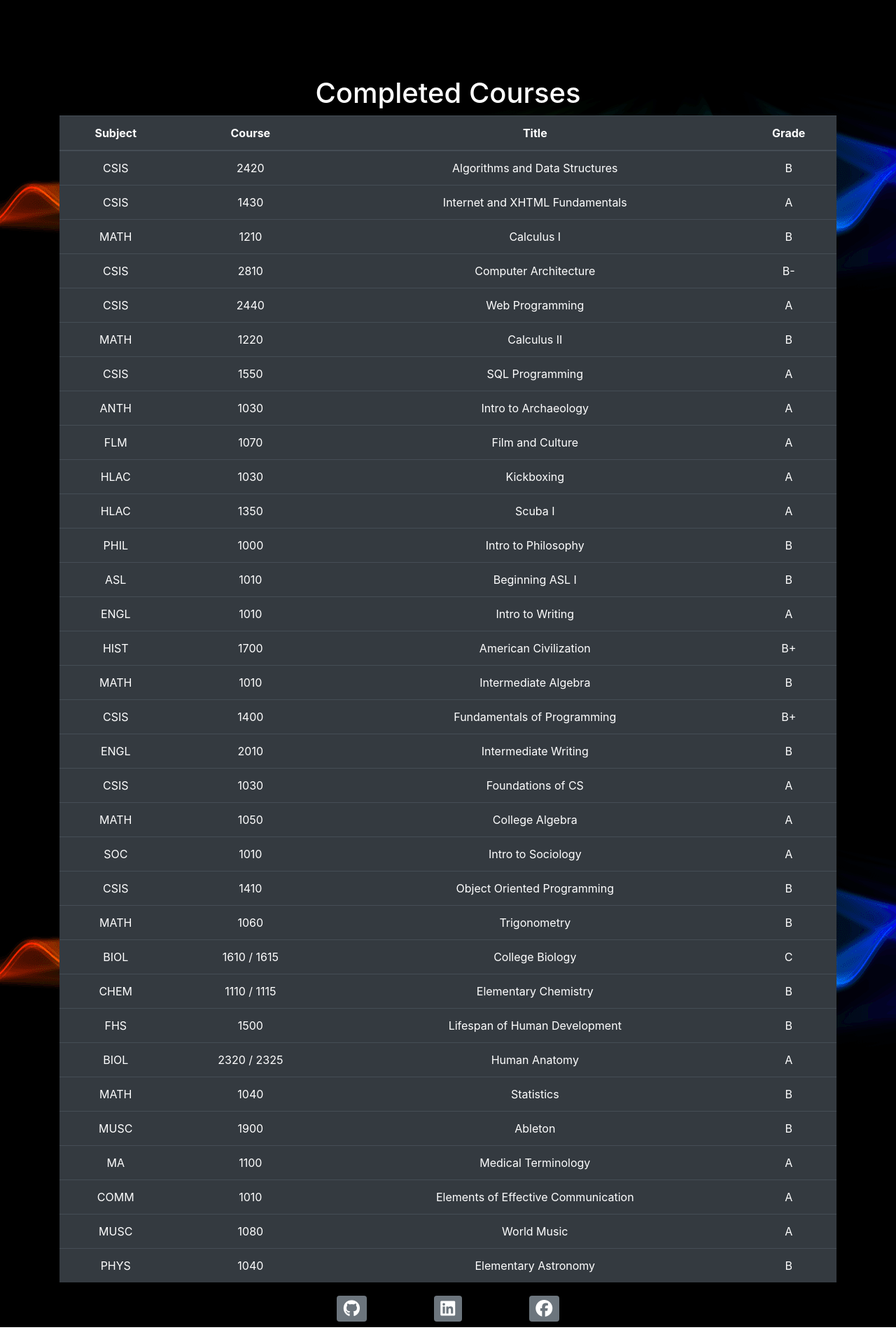
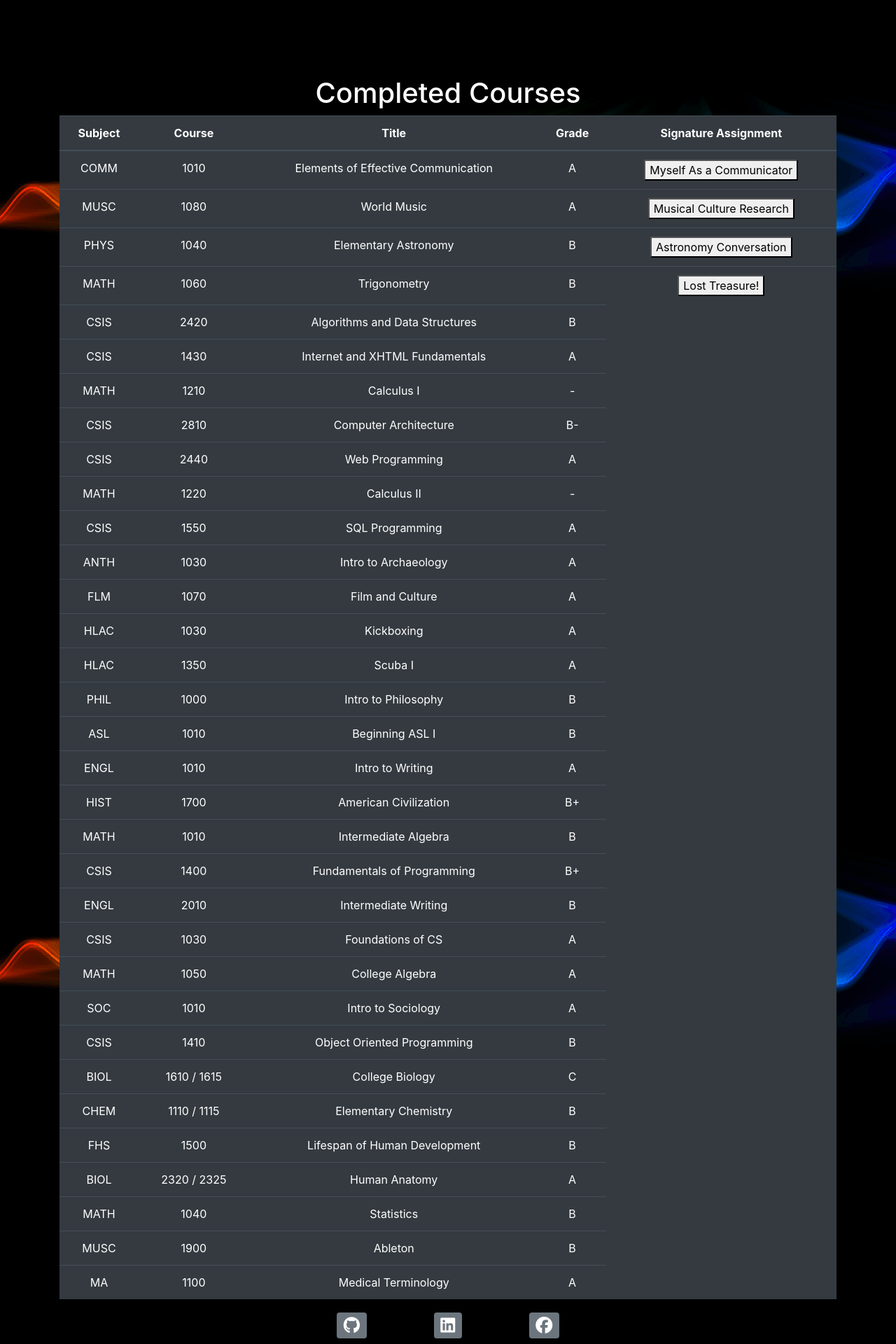
Before and after one commit to JINJ95/JJ-Portfolio, a React (Create React App) app: page /slcc in a window 1280 px wide. Shown: the part 252-2172 px from the top of the page at 70% size. Before the commit the page ends 2148 px from the top, so only its background shows below. Built offline with nearby package versions, Linux system fonts and the light colour scheme.

Commit message:
added signature assignment pages

```diff
--- a/src/App.js
+++ b/src/App.js
@@ -10,6 +10,10 @@ import SLCC from './pages/slcc.jsx';
 import Resume from './pages/resume';
 import Navbar from './components/Nav';
 import Footer from './components/Footer';
+import Myself from './pages/signatureAssignments/COMM/myselfAsACommunicator';
+import Astronomy from './pages/signatureAssignments/PHYS/astronomyConversation';
+import Music from './pages/signatureAssignments/MUSIC/musicalCulture';
+import LostTreasure from './pages/signatureAssignments/MATH1060/lostTreasure';
 
 
 function App() {
@@ -42,6 +46,18 @@ function App() {
         <Route path="/projects">
           <Projects />
         </Route>
+        <Route path="/myselfAsACommunicator">
+          <Myself />
+        </Route>
+        <Route path="/astronomy">
+          <Astronomy />
+        </Route>
+        <Route path="/music">
+          <Music />
+        </Route>
+        <Route path="/lostTreasure">
+          <LostTreasure />
+        </Route>
       </Switch>
       <Footer />
     </Router>
--- /dev/null
+++ b/src/pages/signatureAssignments/COMM/myselfAsACommunicator.jsx
@@ -0,0 +1,11 @@
+import React from 'react'
+import { withRouter } from 'react-router-dom'
+
+function Myself() {
+    return (
+        <div className="container">
+        myselfAsaCommunicator
+        </div>
+    );
+}
+export default withRouter(Myself)
--- /dev/null
+++ b/src/pages/signatureAssignments/MATH1060/lostTreasure.jsx
@@ -0,0 +1,11 @@
+import React from 'react'
+import { withRouter } from 'react-router-dom'
+
+function LostTreasure() {
+    return (
+        <div className="container">
+        Lost Treasure
+        </div>
+    );
+}
+export default withRouter(LostTreasure)
--- /dev/null
+++ b/src/pages/signatureAssignments/MUSIC/musicalCulture.jsx
@@ -0,0 +1,11 @@
+import React from 'react'
+import { withRouter } from 'react-router-dom'
+
+function Music() {
+    return (
+        <div className="container">
+        musical culture
+        </div>
+    );
+}
+export default withRouter(Music)
--- /dev/null
+++ b/src/pages/signatureAssignments/PHYS/astronomyConversation.jsx
@@ -0,0 +1,11 @@
+import React from 'react'
+import { withRouter } from 'react-router-dom'
+
+function Astronomy() {
+    return (
+        <div className="container">
+        Astronomy Conversation
+        </div>
+    );
+}
+export default withRouter(Astronomy)
--- a/src/pages/slcc.jsx
+++ b/src/pages/slcc.jsx
@@ -3,9 +3,18 @@ import { withRouter } from "react-router-dom"
 import Jumbotron from '../components/Jumbotron'
 
 function Education({ history }) {
-    // function goto() {
-    //     history.push(`/projects`)
-    // }
+    function gotoMyself() {
+        history.push(`/myselfAsACommunicator`)
+    }
+    function gotoAstronomy() {
+        history.push(`/astronomy`)
+    }
+    function gotoMusic() {
+        history.push(`/music`)
+    }
+    function gotoLostTreasure() {
+        history.push(`/lostTreasure`)
+    }
 
     return (
         <div className="container">
@@ -19,10 +28,39 @@ function Education({ history }) {
                             <th scope="col">Course</th>
                             <th scope="col">Title</th>
                             <th scope="col">Grade</th>
+                            <th scope="col">Signature Assignment</th>
                         </tr>
                     </thead>
                     <tbody>
-                    <tr>
+                        <tr>
+                            <td>COMM</td>
+                            <td>1010</td>
+                            <td>Elements of Effective Communication</td>
+                            <td>A</td>
+                            <td><button onClick={() => gotoMyself()}>Myself As a Communicator</button></td>
+                        </tr>
+                        <tr>
+                            <td>MUSC</td>
+                            <td>1080</td>
+                            <td>World Music</td>
+                            <td>A</td>
+                            <td><button onClick={() => gotoMusic()}>Musical Culture Research</button></td>
+                        </tr>
+                        <tr>
+                            <td>PHYS</td>
+                            <td>1040</td>
+                            <td>Elementary Astronomy</td>
+                            <td>B</td>
+                            <td><button onClick={() => gotoAstronomy()}>Astronomy Conversation</button></td>
+                        </tr>
+                        <tr>
+                            <td>MATH</td>
+                            <td>1060</td>
+                            <td>Trigonometry</td>
+                            <td>B</td>
+                            <td><button onClick={() => gotoLostTreasure()}>Lost Treasure!</button></td>
+                        </tr>
+                        <tr>
                             <td>CSIS</td>
                             <td>2420</td>
                             <td>Algorithms and Data Structures</td>
@@ -38,7 +76,7 @@ function Education({ history }) {
                             <td>MATH</td>
                             <td>1210</td>
                             <td>Calculus I</td>
-                            <td>B</td>
+                            <td>-</td>
                         </tr>
                         <tr>
                             <td>CSIS</td>
@@ -56,7 +94,7 @@ function Education({ history }) {
                             <td>MATH</td>
                             <td>1220</td>
                             <td>Calculus II</td>
-                            <td>B</td>
+                            <td>-</td>
                         </tr>
                         <tr>
                             <td>CSIS</td>
@@ -155,12 +193,6 @@ function Education({ history }) {
                             <td>B</td>
                         </tr>
                         <tr>
-                            <td>MATH</td>
-                            <td>1060</td>
-                            <td>Trigonometry</td>
-                            <td>B</td>
-                        </tr>
-                        <tr>
                             <td>BIOL</td>
                             <td>1610 / 1615</td>
                             <td>College Biology</td>
@@ -202,24 +234,6 @@ function Education({ history }) {
                             <td>Medical Terminology</td>
                             <td>A</td>
                         </tr>
-                        <tr>
-                            <td>COMM</td>
-                            <td>1010</td>
-                            <td>Elements of Effective Communication</td>
-                            <td>A</td>
-                        </tr>
-                        <tr>
-                            <td>MUSC</td>
-                            <td>1080</td>
-                            <td>World Music</td>
-                            <td>A</td>
-                        </tr>
-                        <tr>
-                            <td>PHYS</td>
-                            <td>1040</td>
-                            <td>Elementary Astronomy</td>
-                            <td>B</td>
-                        </tr>
                     </tbody>
                 </table>
             </div>
```
Also changed, not shown: src/pages/signatureAssignments/COMM/style.css (added), src/pages/signatureAssignments/MATH1060/style.css (added), src/pages/signatureAssignments/MUSIC/style.css (added), src/pages/signatureAssignments/PHYS/style.css (added).
